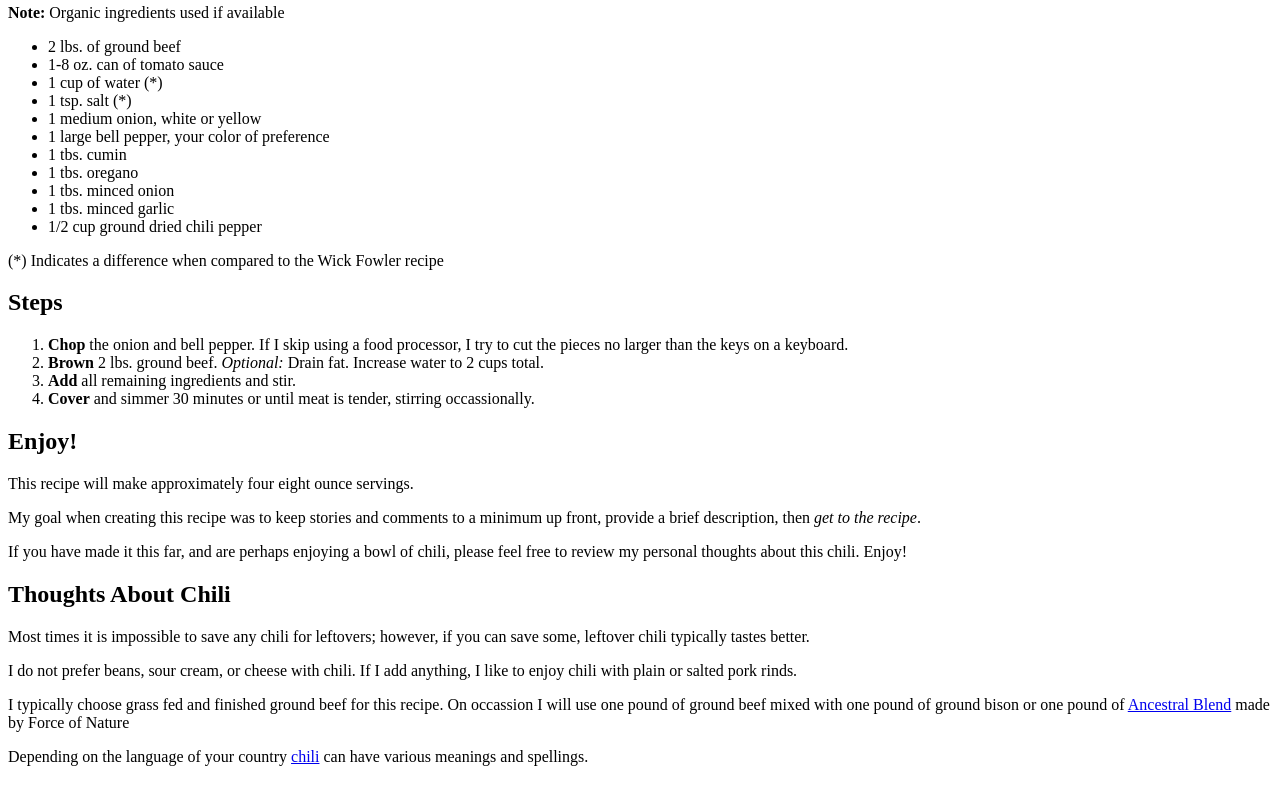
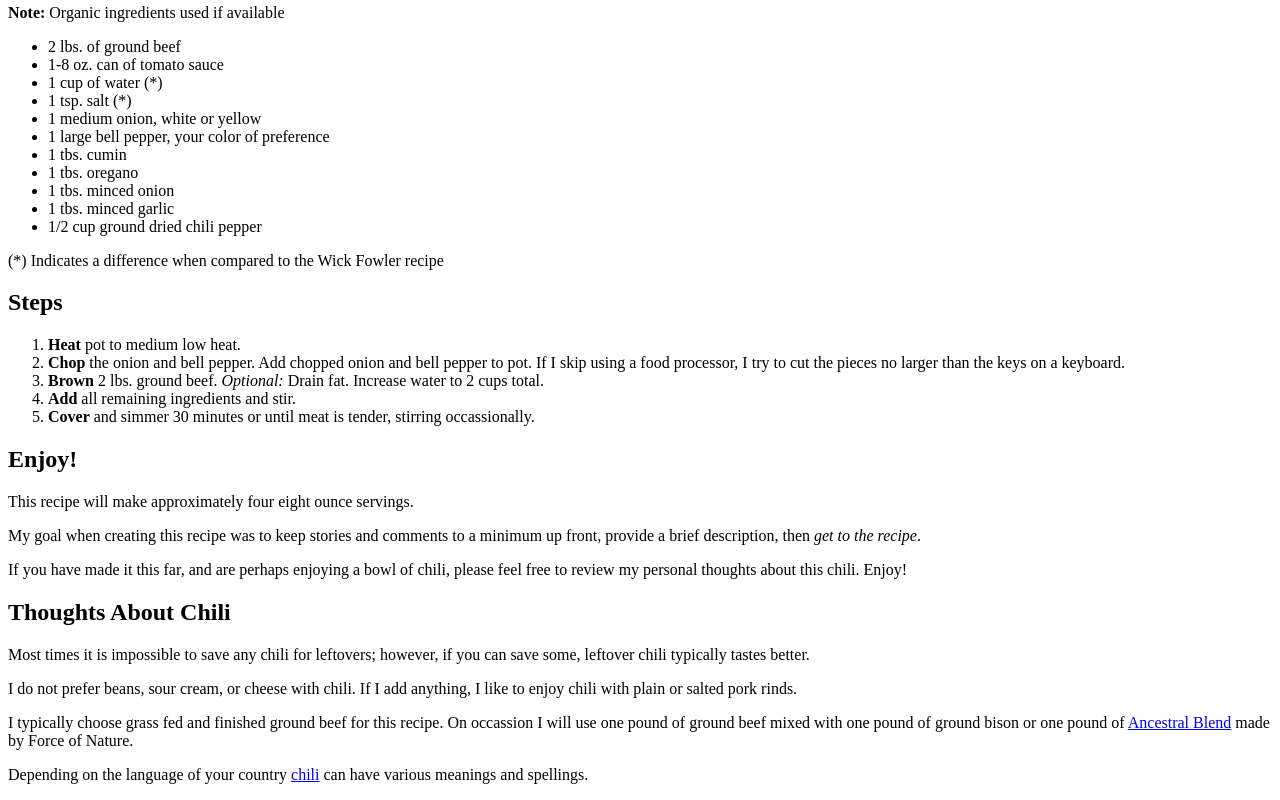
Before and after one commit to charles-steiger/odin-recipes, a plain HTML site: page recipes/organic-two-alarm-chili.html in a window 1280 px wide. Shown: the part 888-1688 px from the top of the page. Drawn offline with Linux system fonts and the light colour scheme.

Commit message:
Add missing steps to recipe and fix punctuation

```diff
--- a/recipes/organic-two-alarm-chili.html
+++ b/recipes/organic-two-alarm-chili.html
@@ -45,7 +45,8 @@
 
     <h2>Steps</h2>
     <ol>
-        <li><strong>Chop</strong> the onion and bell pepper.
+        <li><strong>Heat</strong> pot to medium low heat.</li>
+        <li><strong>Chop</strong> the onion and bell pepper. Add chopped onion and bell pepper to pot.
             If I skip using a food processor, I try to cut the pieces no larger than the keys on a keyboard.</li>
         <li><strong>Brown</strong> 2 lbs. ground beef. <em>Optional:</em> Drain fat. Increase water to 2 cups total.</li>
         <li><strong>Add</strong> all remaining ingredients and stir.</li>
@@ -62,7 +63,7 @@
     <p>I do not prefer beans, sour cream, or cheese with chili. If I add anything, I like to enjoy chili with plain or salted pork rinds.</p>
     <p>I typically choose grass fed and finished ground beef for this recipe. On occassion I will use one pound of ground beef mixed with one pound of
         ground bison or one pound of <a href="https://forceofnature.com/products/regenerative-beef-ancestral-blend" target="_blank">Ancestral Blend</a>
-         made by Force of Nature</p>
+         made by Force of Nature.</p>
     <p>Depending on the language of your country <a href="https://www.merriam-webster.com/words-at-play/usage-chili-chilli-chile" target="_blank">chili</a>
          can have various meanings and spellings.</p>
 </body>
```
